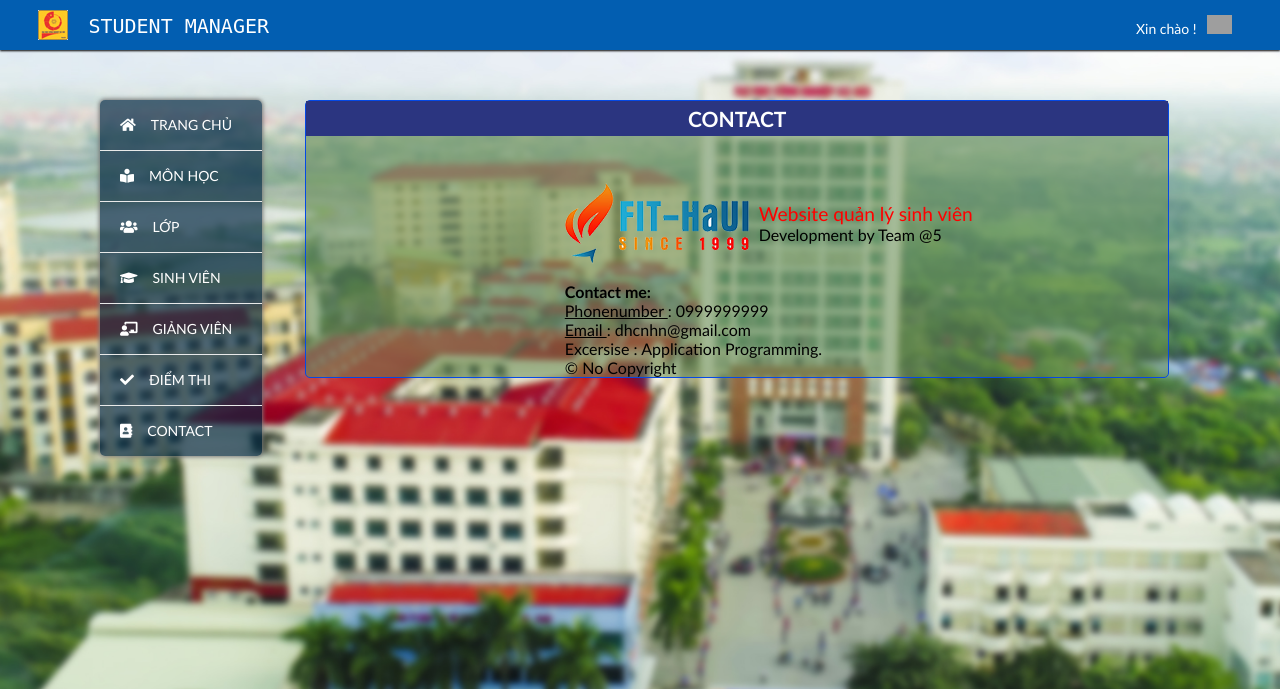
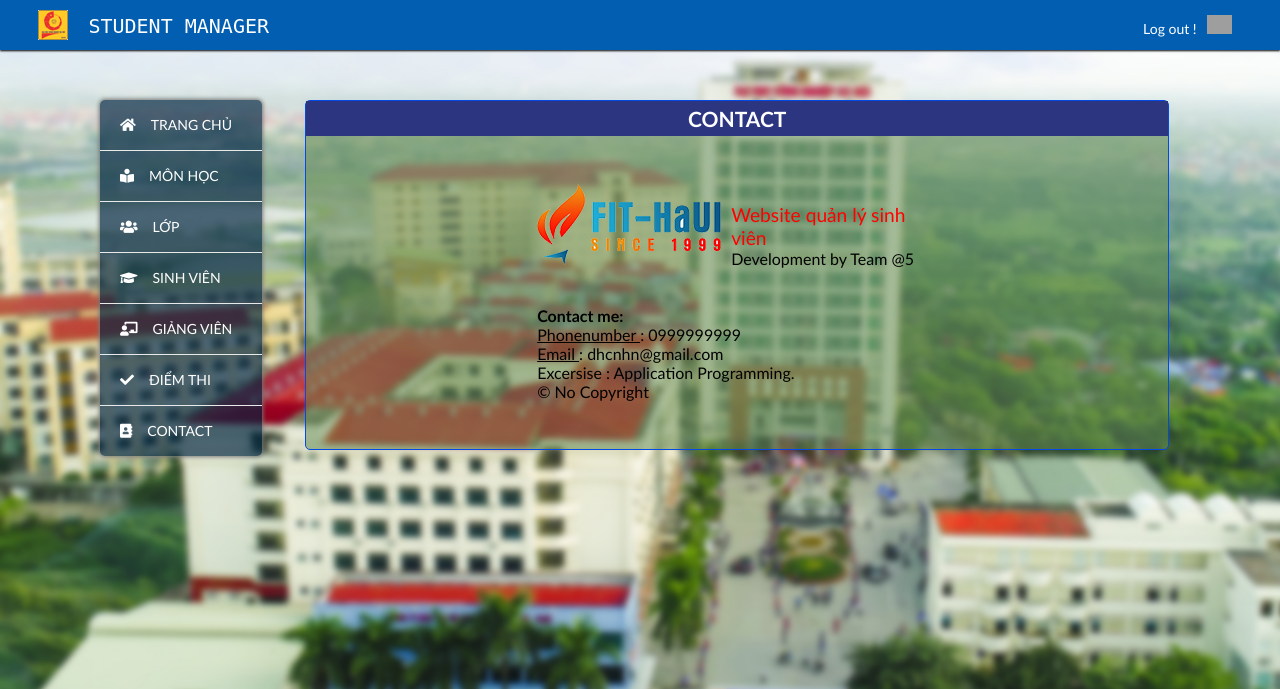
Before and after one commit to chuvanmanh/haui, a PHP site: page /contact.php in a window 1280 px wide. Shown: the top 689 px of the page. Run offline with PHP 8.4, Linux system fonts and the light colour scheme; the visitor is signed in with stand-in values (Sample User, id 1); grey boxes are pictures that could not be loaded.

Commit message:
duy update

```diff
--- a/contact.php
+++ b/contact.php
@@ -20,7 +20,7 @@ if(isset($_SESSION['username']))
     <div class="container">
         <?php include 'include/menu.html' ?>
         <div id="main-contain">
-            <h2>CONTACT </h2></br>
+            <h2>CONTACT </h2>
             <div id="contact-contain">
                 <img src="image/fit-logo.png" alt="khoacndttt" height="100%">
                 <br><big>
--- a/database.php
+++ b/database.php
@@ -7,7 +7,7 @@ function connectDb()
     global $conn;
 
     if (!$conn) {
-        $conn = mysqli_connect('localhost', 'root', 'mysql', 'haui') or die ('Can\'t not connect to database');
+        $conn = mysqli_connect('localhost', 'root', '', 'haui') or die ('Can\'t not connect to database');
         mysqli_set_charset($conn, 'utf8');
     }
 }
--- a/include/header.html
+++ b/include/header.html
@@ -2,14 +2,15 @@
   <div class="container">
     <div id="logo">
       <div id="logoImg">
-                <img src="image/logo.png " width="30px">
+        <img src="image/logo.png " width="30px" />
       </div>
       <a href="index.php">STUDENT MANAGER</a>
     </div>
     <div id="accountName">
-
-            <p> Xin chào ! </p>
-            <a href="logout.php" alt="Đăng xuất"> <img src="image/logout.png" width="25px"> </a>
+      <p>Log out !</p>
+      <a href="logout.php" alt="Đăng xuất">
+        <img src="image/logout.png" width="25px" />
+      </a>
     </div>
   </div>
 </header>
--- a/style/style.css
+++ b/style/style.css
@@ -392,10 +392,13 @@ header{
 	background: green;
 }
 #contact-contain{
-	padding-top: 30px;
-	padding-left:30%;
-
+	position: relative;
+  transform: translateX(-50%);
+  right: -50%;
+  width: 400px;
 	font-size: 16px;
+	padding-top: 48px;
+  padding-bottom: 48px;
 }
 #contact-contain img{
 	float:left;
```
Also changed, not shown: function/add_course.php (+4 -4 lines), include/header_function.html (+5 -5 lines), student.php (+4 -3 lines). Lines whose indentation alone changed are shown as unchanged.
